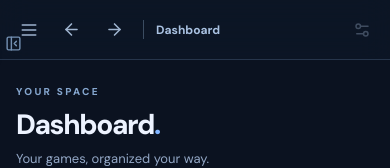
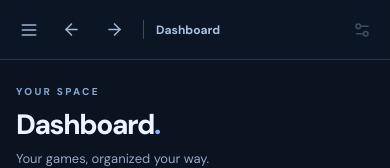
Before and after one commit to linevs8/gamingcatalog, a Next.js app: page / in a window 390 px wide. Shown: the top 168 px of the page. Built offline with nearby package versions, Linux system fonts and the light colour scheme.

Commit message:
fix: make collapsed sidebar icons expand, retain top-only close control

```diff
--- a/app/globals.css
+++ b/app/globals.css
@@ -34,14 +34,18 @@ button:focus-visible, a:focus-visible, input:focus-visible, textarea:focus-visib
 .brand strong { display: block; font-size: 19px; letter-spacing: -.7px; line-height: 1.2; }
 .brand strong span { color: var(--accent); }
 .brand small { display: block; color: #7e97b7; white-space: nowrap; margin-top: 3px; font-size: 10px; }
-.sidebar-collapse { border: 0; background: transparent; color: #7390b2; padding: 5px; margin-left: auto; border-radius: 6px; }
-.sidebar.collapsed .sidebar-collapse { position: absolute; bottom: 65px; left: 20px; right: auto; top: auto; color: #9bb8d9; background: #1d304b; width: 34px; height: 34px; border: 1px solid #334d6d; }
-.sidebar.collapsed .brand { position: static; }
+.sidebar-collapse { display: grid; place-items: center; border: 0; background: transparent; color: #91acd0; padding: 7px; margin-left: auto; border-radius: 7px; flex: 0 0 auto; }
+.sidebar-collapse:hover { background: #243a57; color: #e6f2ff; }
+.brand-copy { min-width: 0; }
+.brand-expand { cursor: pointer; padding: 0; }
+.brand-expand:hover { background: #365d90; border-color: #7cabe8; }
+.sidebar.collapsed .brand { justify-content: center; padding: 17px 12px; }
 .nav { padding: 8px 11px; flex: 1; overflow-y: auto; min-height: 0; }
 .nav-label { color: #617e9f; letter-spacing: 1.8px; font-size: 10px; font-weight: 800; padding: 16px 13px 12px; }
 .nav-label-categories { display: flex; justify-content: space-between; align-items: center; margin-top: 24px; padding-bottom: 10px; }
 .nav-label-categories button { border: 0; background: transparent; color: #88a4c7; display: flex; padding: 1px; }
 .nav-item { display: flex; align-items: center; gap: 13px; color: #9badc7; padding: 13px 15px; margin-bottom: 3px; border-radius: 10px; font-weight: 600; white-space: nowrap; transition: background .15s ease,color .15s ease; }
+.nav-expand { width: 100%; border: 0; background: transparent; font: inherit; }
 .nav-item svg { flex-shrink: 0; }
 .nav-item:hover { color: #e3efff; background: #1a2d47; }
 .nav-item.nav-active { color: #c7dfff; background: var(--accent-bg); box-shadow: inset 3px 0 0 var(--accent); }
@@ -228,18 +232,14 @@ h2 { margin: 0; }
 }
 @media (max-width:820px) {
   .category-grid { grid-template-columns: minmax(0,1fr); }
-  .sidebar { width: 74px; flex-basis: 74px; }
-  .sidebar:not(.mobile-open) { width: 74px; flex-basis: 74px; }
-  .sidebar:not(.mobile-open) .nav-label, .sidebar:not(.mobile-open) .nav-label-categories,
-  .sidebar:not(.mobile-open) .category-nav, .sidebar:not(.mobile-open) .brand strong,
-  .sidebar:not(.mobile-open) .brand small, .sidebar:not(.mobile-open) .nav-item span,
-  .sidebar:not(.mobile-open) .local-badge span:not(.local-dot) { display: none; }
-  .sidebar:not(.mobile-open) .nav-item { justify-content: center; padding: 15px 0; }
-  .sidebar:not(.mobile-open) .brand { padding: 12px; }
+  /* The sidebar should only collapse when the user asks it to, not merely
+     because the viewport crossed a breakpoint. */
 }
 @media (max-width:600px) {
   .sidebar, .sidebar.collapsed { position: fixed; transform: translateX(-100%); width: 246px; left: 0; transition: transform .2s ease; }
   .sidebar.mobile-open, .sidebar.collapsed.mobile-open { transform: translateX(0); width: 246px; }
+  .sidebar.mobile-open .brand { justify-content: flex-start; padding: 18px 17px; }
+  .sidebar.mobile-open .sidebar-collapse { display: grid; }
   .sidebar.mobile-open .nav-label, .sidebar.mobile-open .category-nav, .sidebar.mobile-open .brand strong,
   .sidebar.mobile-open .brand small, .sidebar.mobile-open .nav-item span, .sidebar.mobile-open .nav-label-categories { display: flex; }
   .sidebar.mobile-open .nav-item { justify-content: flex-start; padding: 13px 15px; }
```
